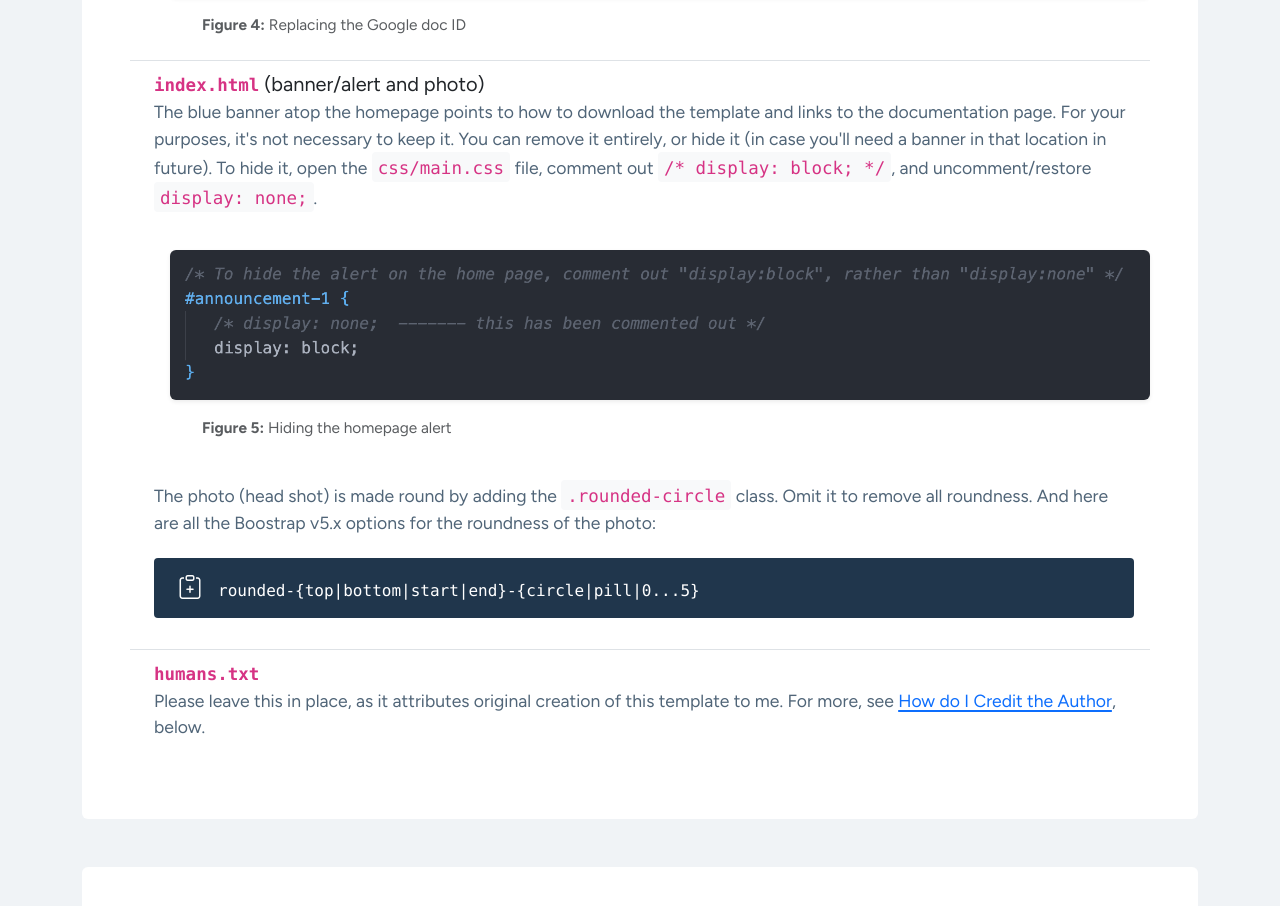
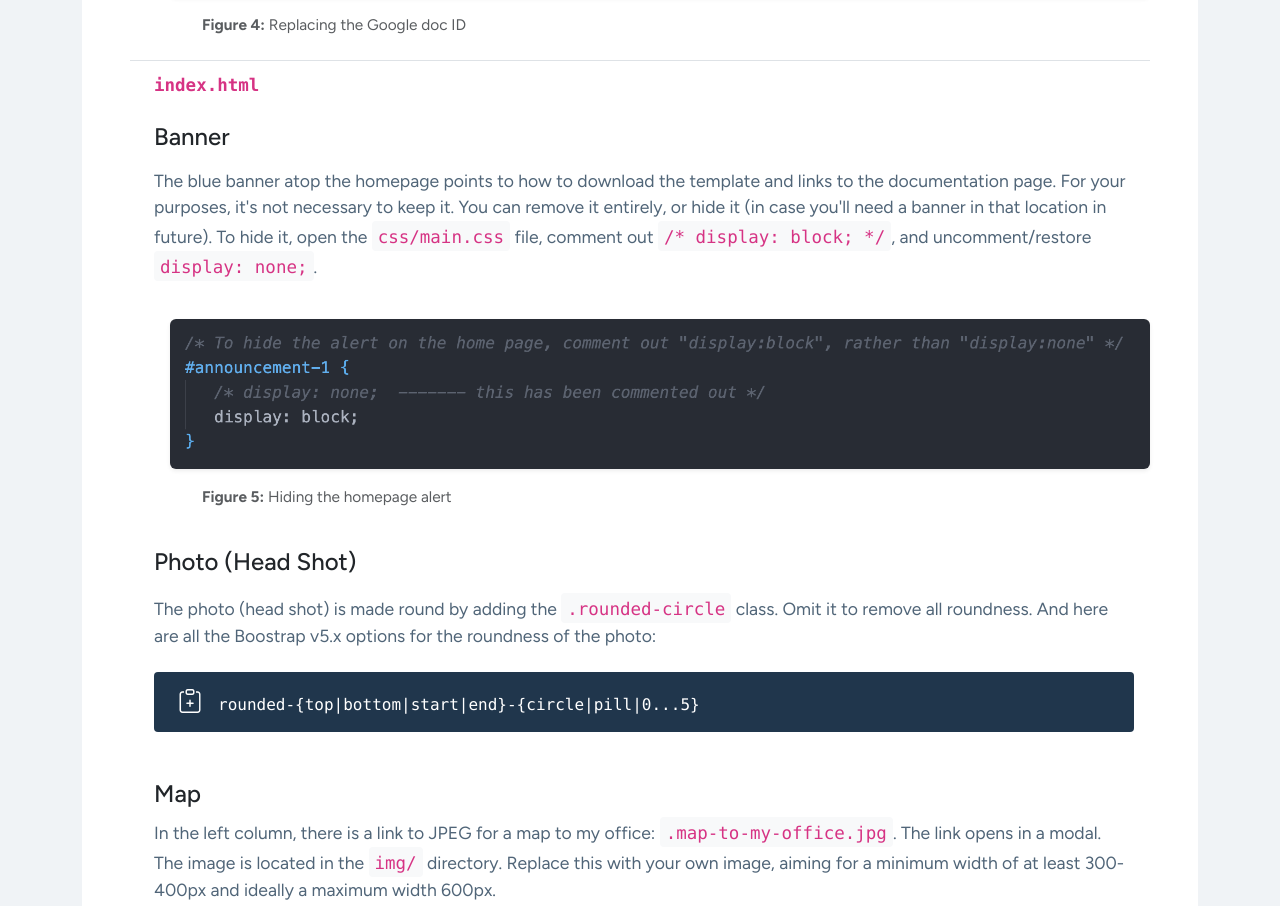
Before and after one commit to randal-sean-harrison/randal-sean-harrison-academic-website-template-bootstrap-5, a plain HTML site: page docs.html in a window 1280 px wide. Shown: the part 5014-5920 px from the top of the page. Drawn offline with nearby package versions, Linux system fonts and the light colour scheme.

Commit message:
updated the docs

```diff
--- a/docs.html
+++ b/docs.html
@@ -337,8 +337,10 @@
                </li>
                <li class="list-group-item list-group-item-action" aria-current="false">
                   <div class="ms-2 me-auto">
-                     <div class="fs-5"><code class="fw-bold">index.html</code> (banner/alert and photo)</div>
-                     <p>The blue banner atop the homepage points to how to download the template and links to the
+                     <div class="fs-5"><code class="fw-bold">index.html</code></div>
+                     <h4 class="mt-4">Banner</h4>
+                     <p class="mt-3">The blue banner atop the homepage points to how to download the template and links
+                        to the
                         documentation page. For your purposes, it's not necessary to keep it. You can remove it
                         entirely, or hide it (in case you'll need a banner in that location in future). To hide it,
                         open the <kbd class="bg-light fs-5"><code>css/main.css</code></kbd> file, comment out <kbd
@@ -350,13 +352,22 @@
                         <figcaption class="figure-caption ms-5"><strong>Figure 5:</strong> Hiding the homepage alert
                         </figcaption>
                      </figure>
-
-                     <p class="mt-4">The photo (head shot) is made round by adding the <kbd
+                     <h4 class="mt-4">Photo (Head Shot)</h4>
+                     <p class="mt-3">The photo (head shot) is made round by adding the <kbd
                            class="bg-light fs-5"><code>.rounded-circle</code></kbd> class. Omit it to remove all
                         roundness. And here are all the Boostrap
                         v5.x options for the roundness of the photo:</p>
                      <p class="copy-util text-break text-wrap ps-3">rounded-{top|bottom|start|end}-{circle|pill|0...5}
                      </p>
+
+                     <h4 class="mt-5">Map</h4>
+                     <p>In the left column, there is a link to JPEG for a map to my office: <kbd
+                           class="bg-light fs-5"><code>.map-to-my-office.jpg</code></kbd>. The link opens in a modal.
+                        The image is located in the <kbd class="bg-light fs-5"><code>img/</code></kbd> directory.
+                        Replace this with
+                        your own image, aiming for a minimum width of at least 300-400px and ideally a maximum width
+                        600px.</p>
+
                   </div>
                </li>
                <li class="list-group-item list-group-item-action" aria-current="false">
```
